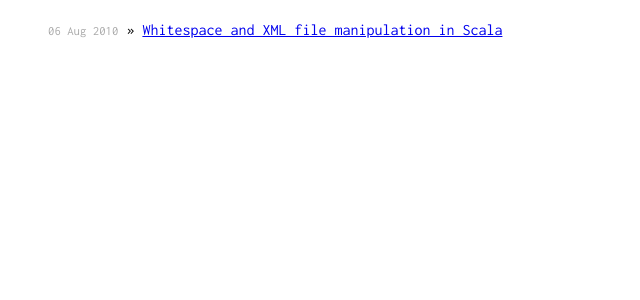
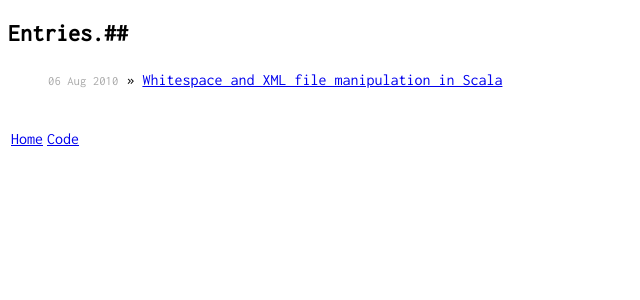
Before and after one commit to flaviusb/flaviusb.github.com, a Jekyll site: the page built from blog.md, in a window 1280 px wide. Shown: the top 300 px of the page, without its empty margins (0-640 px from the left). Built offline with Jekyll 4.4.1, drawn with Linux system fonts in a browser that asks for light colours; Markdown is read by kramdown in place of the engine named in the settings.

Commit message:
Tidy blog.

```diff
--- a/blog.md
+++ b/blog.md
@@ -2,6 +2,7 @@
 layout: container
 title: (flaviusb get blog) each [entry | Transcript print entry]
 ---
+##Entries.##
 
 
 <ul class="posts">
@@ -9,3 +10,7 @@ title: (flaviusb get blog) each [entry | Transcript print entry]
       <li><span>{{ post.date | date_to_string }}</span> &raquo; <a href="{{ post.url }}">{{ post.title }}</a></li>
     {% endfor %}
 </ul>
+
+
+
+[Home](http://flaviusb.net)   |   [Code](http://github.com/flaviusb)
```
